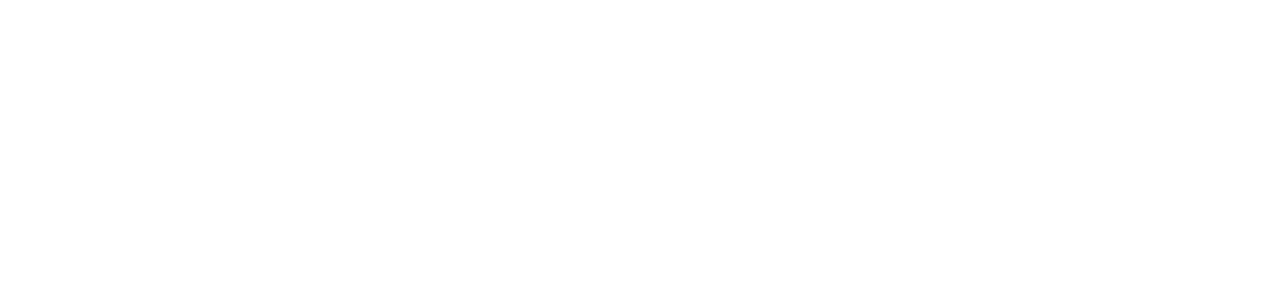
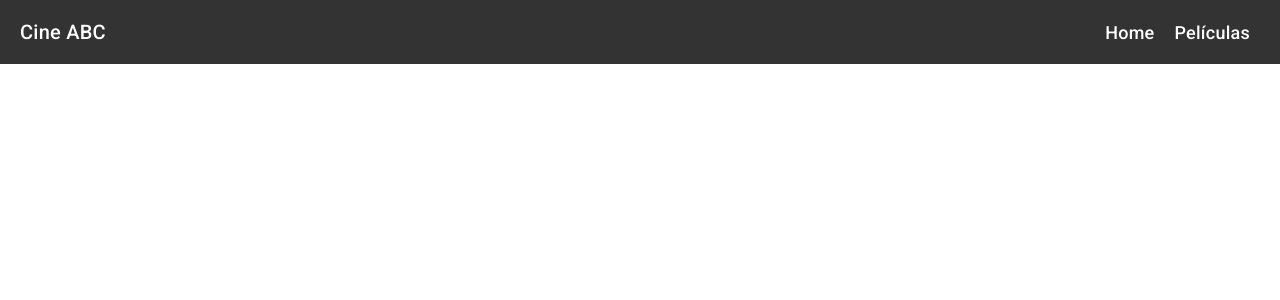
Before and after one commit to SebastianMontes99/Taller1, an Angular app in the folder taller1/: page / in a window 1280 px wide. Shown: the top 300 px of the page. Built offline with nearby package versions, Linux system fonts and the light colour scheme.

Commit message:
feature toolbar

```diff
--- a/taller1/src/app/app.component.html
+++ b/taller1/src/app/app.component.html
@@ -1 +1,2 @@
+<app-toolbar></app-toolbar>
 <router-outlet></router-outlet>
--- a/taller1/src/app/app.module.ts
+++ b/taller1/src/app/app.module.ts
@@ -7,10 +7,12 @@
 import { HttpClientModule } from '@angular/common/http';
 import { RouterModule } from '@angular/router';
 import { BrowserAnimationsModule } from '@angular/platform-browser/animations';
+import { ToolbarComponent } from './components/toolbar/toolbar.component';
 
 @NgModule({
   declarations: [
-    AppComponent
+    AppComponent,
+    ToolbarComponent
   ],
   imports: [
     BrowserModule,
--- /dev/null
+++ b/taller1/src/app/components/toolbar/toolbar.component.css
@@ -0,0 +1,26 @@
+.mat-toolbar{
+    display: flex;
+    justify-content: space-between;
+    align-items: center;
+    background-color: #333; /* Color de fondo del toolbar */
+    color: #fff; /* Color de texto del toolbar */
+    padding: 10px 20px;
+}
+  /* Estilos para el lado derecho del toolbar (opciones de navegación) */
+  .right {
+    align-items: right;
+    gap: 20px;
+  }
+
+  .right a {
+    text-decoration: none;
+    color: #fff;
+    font-size: 18px;
+    padding: 5px 10px;
+    transition: color 0.3s;
+  }
+
+
+  .right a:hover {
+    color: #ff5722;
+  }
--- /dev/null
+++ b/taller1/src/app/components/toolbar/toolbar.component.html
@@ -0,0 +1,7 @@
+<mat-toolbar>
+    <span>Cine ABC</span>
+    <div class="right">
+        <a routerLink="/home">Home</a>
+        <a routerLink="/peliculas">Películas</a>
+      </div>
+  </mat-toolbar>
--- a/taller1/src/styles.css
+++ b/taller1/src/styles.css
@@ -2,3 +2,6 @@
 
 html, body { height: 100%; }
 body { margin: 0; font-family: Roboto, "Helvetica Neue", sans-serif; }
+
+html, body { height: 100%; }
+body { margin: 0; font-family: Roboto, "Helvetica Neue", sans-serif; }
```
Also changed, not shown: taller1/src/app/components/toolbar/toolbar.component.ts (added, +10 -0 lines), 1 other file (tests, documents, lock files or other folders).
